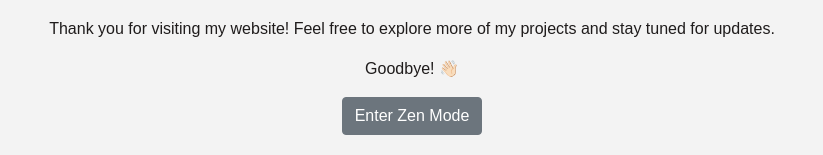
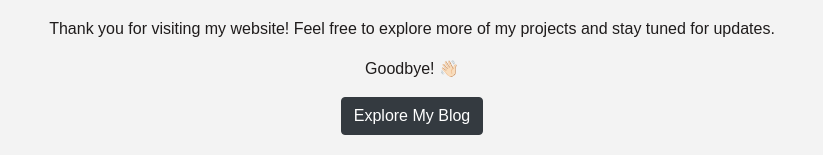
Before and after one commit to SuperZekes/superzekes.com, a plain HTML site: page lightmode.html in a window 1280 px wide. Shown: the part 2748-2903 px from the top of the page, without its empty margins (228-1051 px from the left). Drawn offline with nearby package versions, Linux system fonts and the light colour scheme.

Commit message:
Add blog button

```diff
--- a/lightmode.html
+++ b/lightmode.html
@@ -155,7 +155,7 @@
 
     <p>Thank you for visiting my website! Feel free to explore more of my projects and stay tuned for updates.</p>
     <p>Goodbye! 👋🏻</p>
-    <button class="btn btn-secondary" onclick="window.location.href = 'zenmodelight.html';">Enter Zen Mode</button>
+    <button class="btn btn-dark" onclick="location.assign('blog.html');">Explore My Blog</button>
   </div>
 </body>
 </html>
```
Also changed, not shown: index.html (+1 -1 lines).
